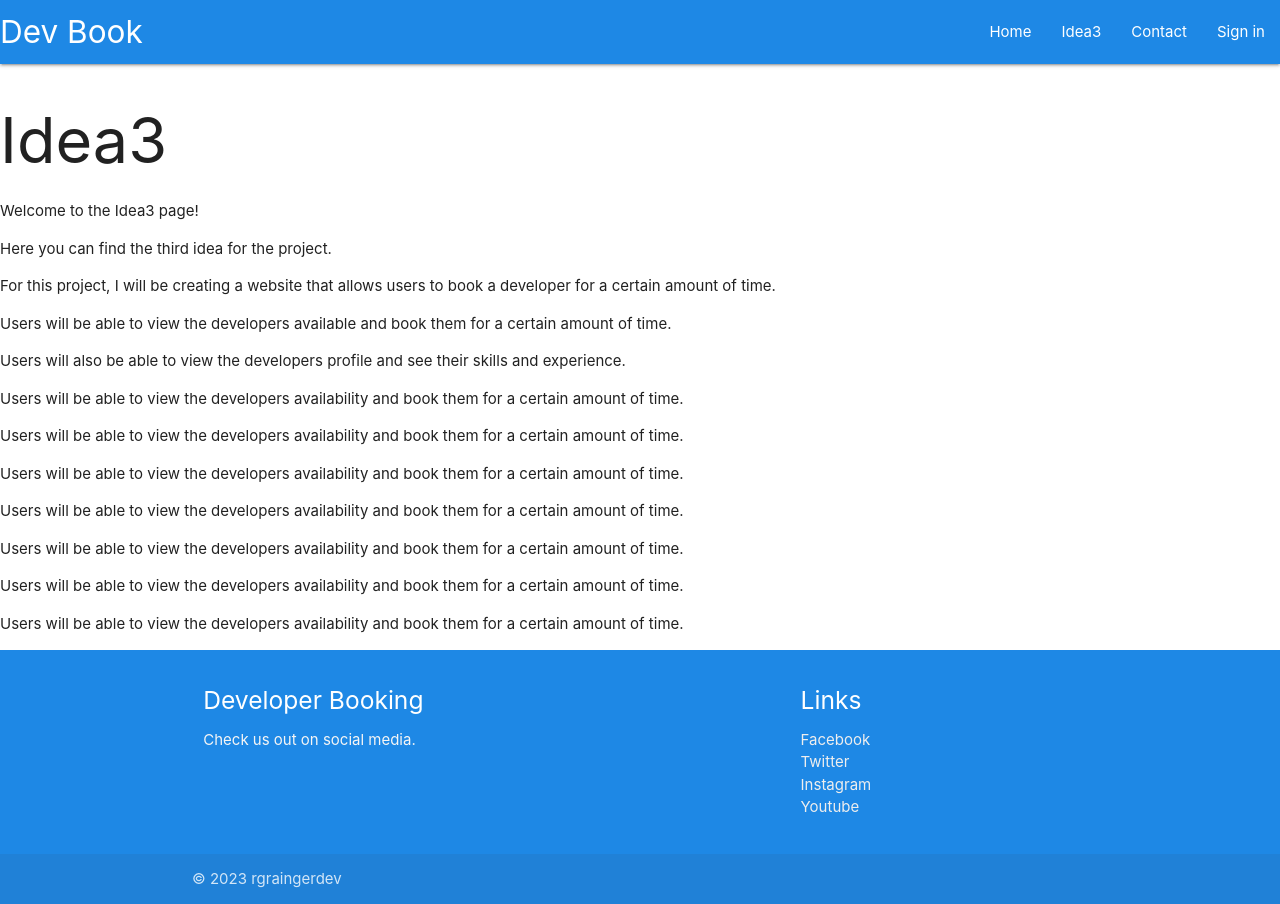
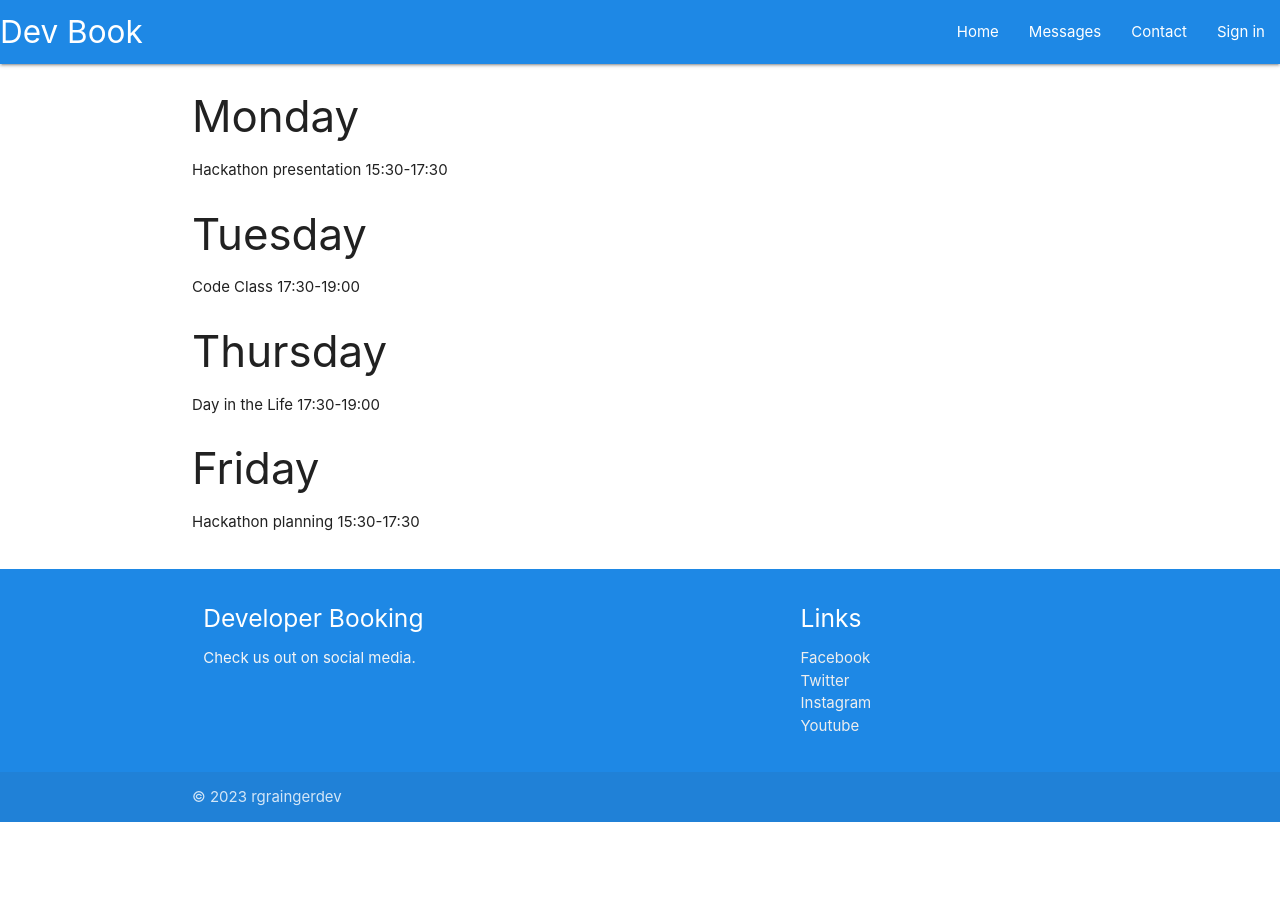
Before and after one commit to Code-Institute-Submissions/rgraingerdev-MS33, a Flask app: template project/templates/messages.html in a window 1280 px wide. After the commit the page ends 822 px from the top, so only its background shows below. Run offline with Flask 2, Linux system fonts and the light colour scheme; the template is opened without the code that fills it, so the values that code supplies are empty.

Commit message:
Base nav updated. messages added content

```diff
--- a/project/templates/base.html
+++ b/project/templates/base.html
@@ -16,7 +16,7 @@
           <a href="#" data-target="mobile-demo" class="sidenav-trigger"><i class="material-icons"><i class="filter_list">filter_list</i></i></a>
           <ul class="right hide-on-med-and-down">
             <li><a href={{ url_for('home') }}>Home</a></li>
-            <li><a href={{ url_for('idea3') }}>Idea3</a></li>
+            <li><a href={{ url_for('messages') }}>Messages</a></li>
             <li><a href={{ url_for('contact') }}>Contact</a></li>
             <li><a href={{ url_for('signin') }}>Sign in</a></li>
           </ul>
@@ -25,7 +25,7 @@
 
       <ul class="sidenav" id="mobile-demo">
         <li><a href={{ url_for('home') }}>Home</a></li>
-        <li><a href={{ url_for('idea3') }}>Idea3</a></li>
+        <li><a href={{ url_for('messages') }}>messages</a></li>
         <li><a href={{ url_for('contact') }}>Contact</a></li>
         <li><a href={{ url_for('signin') }}>Sign in</a></li>
       </ul>
--- a/project/templates/messages.html
+++ b/project/templates/messages.html
@@ -1,19 +1,23 @@
 {% extends "base.html" %}
 {% block content %}
-<div>
-    <h1>Idea3</h1>
-    <p> Welcome to the Idea3 page!</p>
-    <p>Here you can find the third idea for the project.</p>
-    <p>For this project, I will be creating a website that allows users to book a developer for a certain amount of time.</p>
-    <p>Users will be able to view the developers available and book them for a certain amount of time.</p>
-    <p>Users will also be able to view the developers profile and see their skills and experience.</p>
-    <p>Users will be able to view the developers availability and book them for a certain amount of time.</p>
-    <p>Users will be able to view the developers availability and book them for a certain amount of time.</p>
-    <p>Users will be able to view the developers availability and book them for a certain amount of time.</p>
-    <p>Users will be able to view the developers availability and book them for a certain amount of time.</p>
-    <p>Users will be able to view the developers availability and book them for a certain amount of time.</p>
-    <p>Users will be able to view the developers availability and book them for a certain amount of time.</p>
-    <p>Users will be able to view the developers availability and book them for a certain amount of time.</p>
+<div class="container">
+    <div class="row">
+        <div class="col-6 Days">
+            <h3>Monday</h3>
+            <p>Hackathon presentation 15:30-17:30</p>
+            <!--Image-->
+            <h3>Tuesday</h3>
+            <p>Code Class 17:30-19:00</p>
+            <!--Image-->
+            <h3>Thursday</h3>
+            <p>Day in the Life 17:30-19:00</p>
+            <!--Image-->
+            <h3>Friday</h3>
+            <p>Hackathon planning 15:30-17:30</p>
+            <!--Image-->
+        </div>
+        </div>
+    </div>
 </div>
 
 {% endblock %}
```
